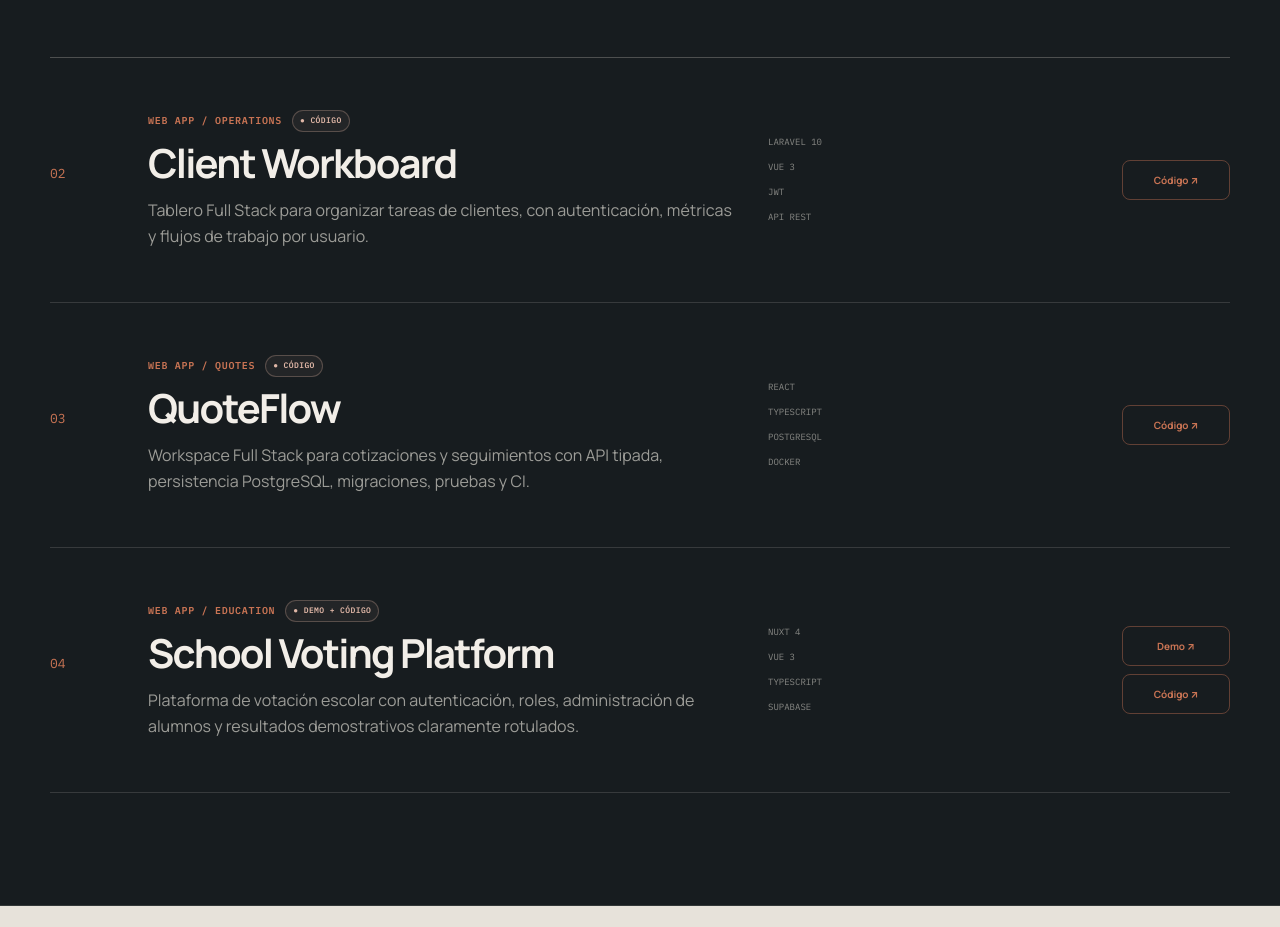
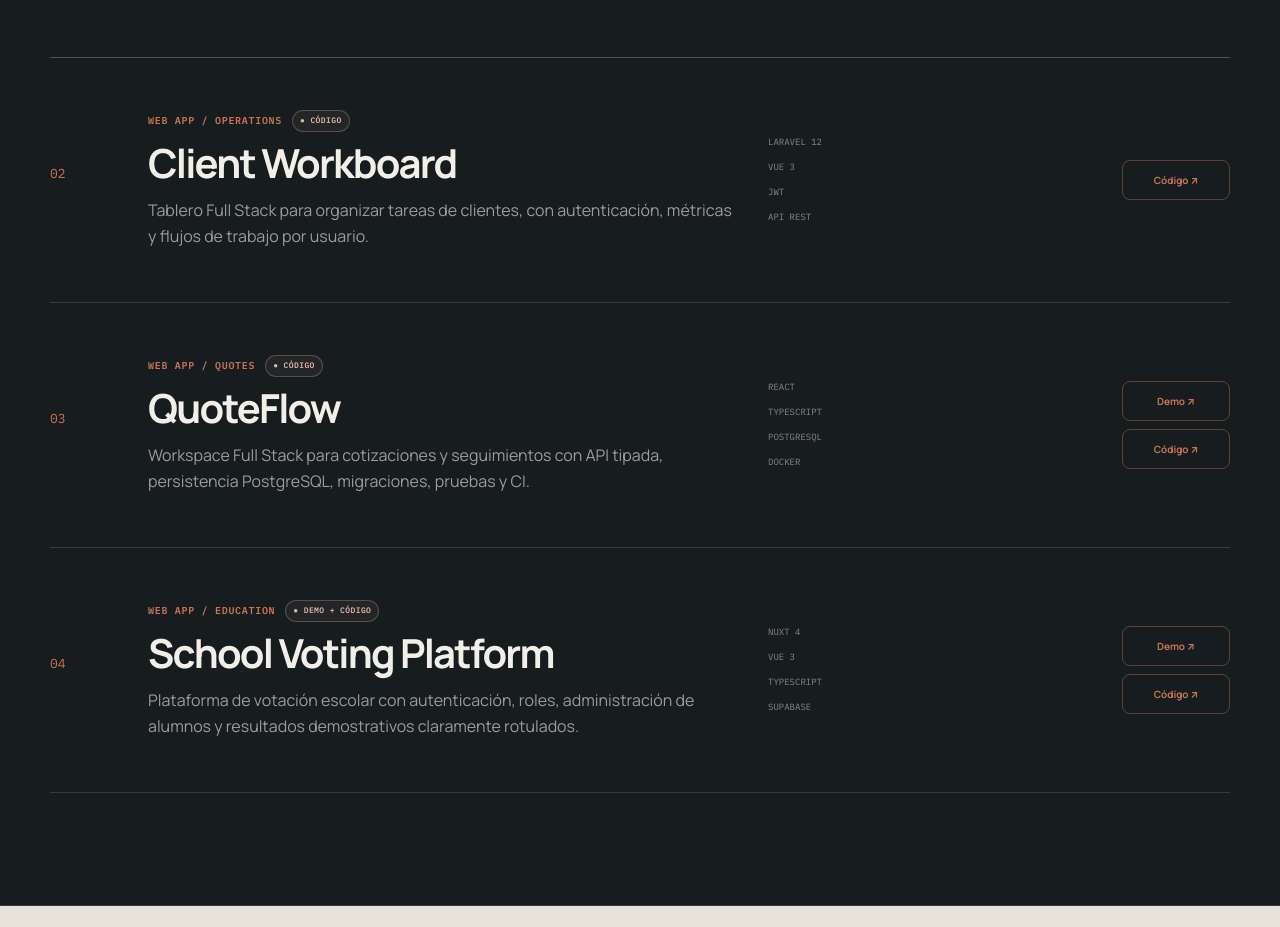
Before and after one commit to Daniel349167/Daniel349167.github.io, a plain HTML site: page index.html in a window 1280 px wide. Shown: the part 3280-4207 px from the top of the page. Drawn offline with Linux system fonts and the light colour scheme.

Commit message:
feat: publish current CV and QuoteFlow demo

```diff
--- a/index.html
+++ b/index.html
@@ -217,7 +217,7 @@
                 <h3>Client Workboard</h3>
                 <p>Tablero Full Stack para organizar tareas de clientes, con autenticación, métricas y flujos de trabajo por usuario.</p>
               </div>
-              <ul><li>Laravel 10</li><li>Vue 3</li><li>JWT</li><li>API REST</li></ul>
+              <ul><li>Laravel 12</li><li>Vue 3</li><li>JWT</li><li>API REST</li></ul>
               <div class="work-actions"><a href="https://github.com/Daniel349167/client-workboard-laravel-vue" target="_blank" rel="noreferrer" aria-label="Ver código de Client Workboard">Código ↗</a></div>
             </article>
 
@@ -229,7 +229,10 @@
                 <p>Workspace Full Stack para cotizaciones y seguimientos con API tipada, persistencia PostgreSQL, migraciones, pruebas y CI.</p>
               </div>
               <ul><li>React</li><li>TypeScript</li><li>PostgreSQL</li><li>Docker</li></ul>
-              <div class="work-actions"><a href="https://github.com/Daniel349167/quote-flow-react-node" target="_blank" rel="noreferrer" aria-label="Ver código de QuoteFlow">Código ↗</a></div>
+              <div class="work-actions">
+                <a href="https://daniel349167.github.io/quote-flow-react-node/" target="_blank" rel="noreferrer" aria-label="Abrir demo de QuoteFlow">Demo ↗</a>
+                <a href="https://github.com/Daniel349167/quote-flow-react-node" target="_blank" rel="noreferrer" aria-label="Ver código de QuoteFlow">Código ↗</a>
+              </div>
             </article>
 
             <article class="work-item">
```
Also changed, not shown: 1 other file.
